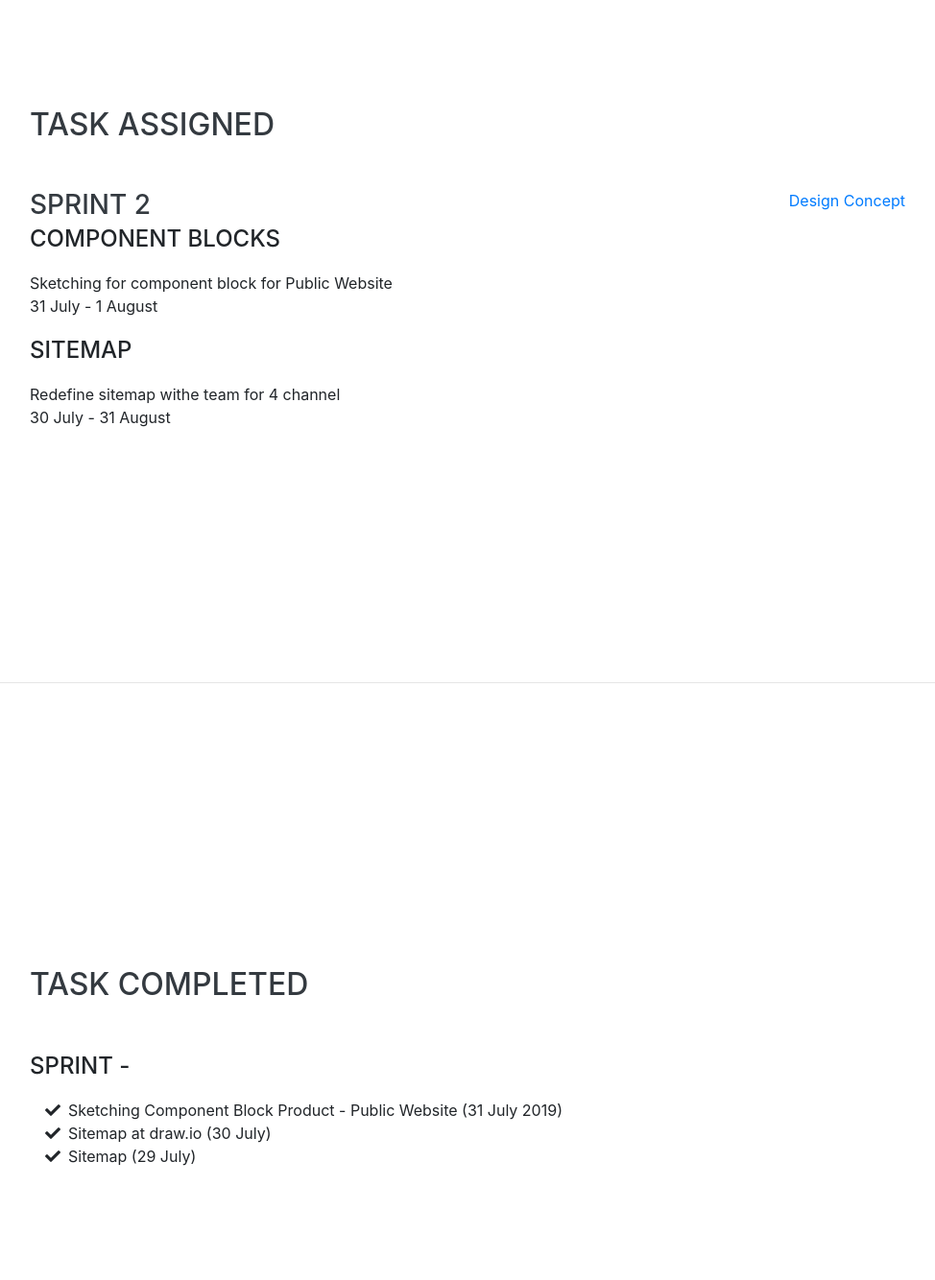
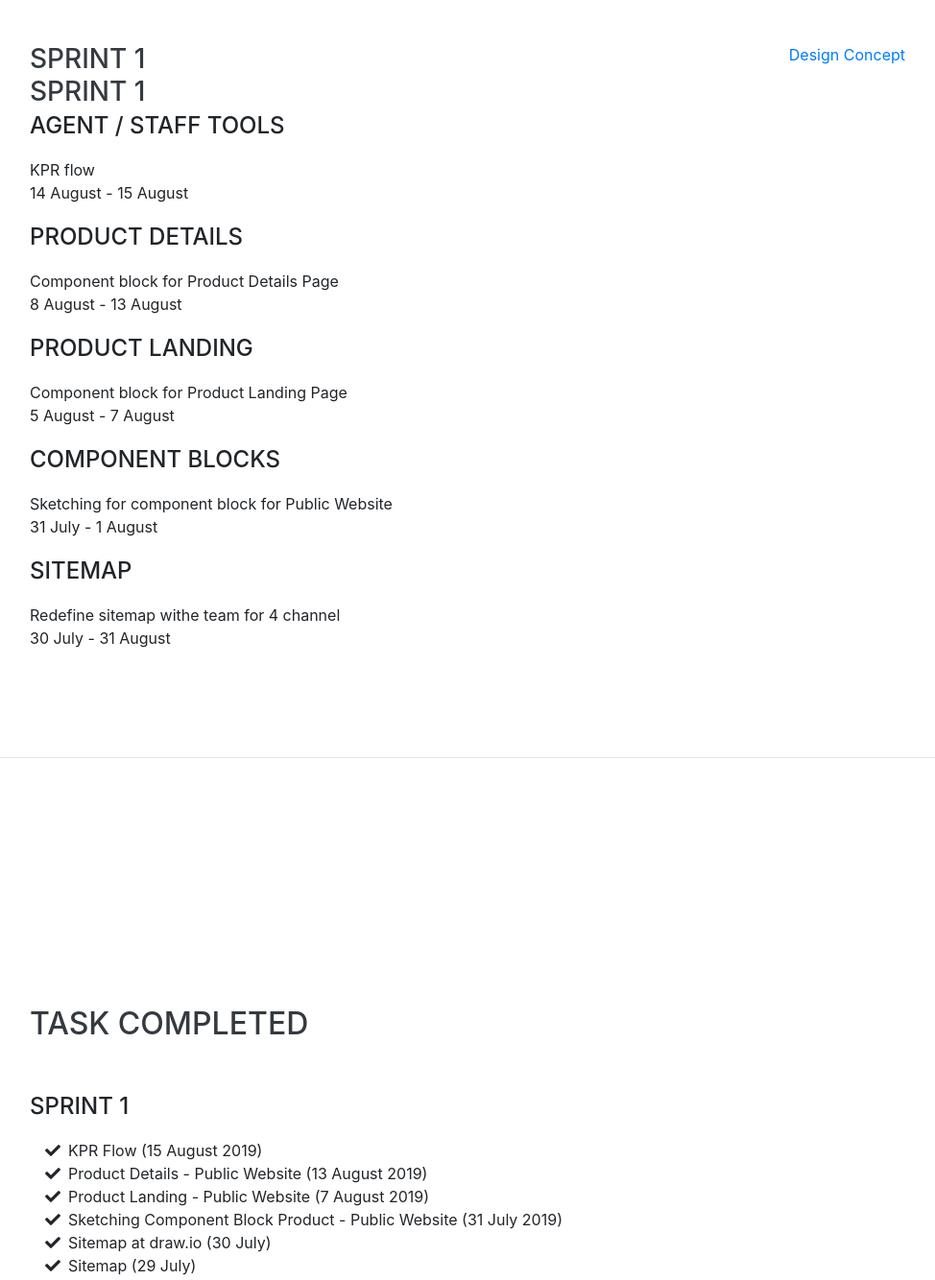
Before and after one commit to luckydhandy/luckydhandy.github.io, a website with bundled scripts: page index.html in a window 1280 px wide. Shown: the part 1691-3025 px from the top of the page at 96% size, without its empty margins (289-1263 px from the left). Built offline with nearby package versions, Linux system fonts and the light colour scheme; a web font is replaced by a local one.

Commit message:
Update index.html

```diff
--- a/index.html
+++ b/index.html
@@ -87,7 +87,7 @@
             <p>Sprint -</p>
           </div>
           <div class="resume-date text-md-right">
-            <span class="text-primary">1 August 2019</span>
+            <span class="text-primary">15 August 2019</span>
           </div>
         </div>
       </div>
@@ -100,7 +100,17 @@
         <h2 class="mb-5">Task Assigned</h2>
         <div class="resume-item d-flex flex-column flex-md-row justify-content-between mb-5">
           <div class="resume-content">
-            <h3 class="mb-0">Sprint 2</h3>
+            <h3 class="mb-0">Sprint 1</h3>
+               <h3 class="mb-0">Sprint 1</h3>
+              <div class="subheading mb-3">Agent / Staff Tools</div>
+            <div>KPR flow</div>
+            <p>14 August - 15 August</p>
+              <div class="subheading mb-3">Product Details</div>
+            <div>Component block for Product Details Page</div>
+            <p>8 August - 13 August</p>
+               <div class="subheading mb-3">Product Landing</div>
+            <div>Component block for Product Landing Page</div>
+            <p>5 August - 7 August</p>
             <div class="subheading mb-3">Component Blocks</div>
             <div>Sketching for component block for Public Website</div>
             <p>31 July - 1 August</p>
@@ -120,8 +130,17 @@
     <section class="resume-section p-3 p-lg-5 d-flex align-items-center" id="taskcompleted">
       <div class="w-100">
         <h2 class="mb-5">Task Completed</h2>
-        <div class="subheading mb-3">Sprint -</div>
+        <div class="subheading mb-3">Sprint 1</div>
         <ul class="fa-ul mb-0">
+             <li>
+            <i class="fa-li fa fa-check"></i>
+            KPR Flow (15 August 2019)</li>
+            <li>
+            <i class="fa-li fa fa-check"></i>
+            Product Details - Public Website (13 August 2019)</li>
+            <li>
+            <i class="fa-li fa fa-check"></i>
+            Product Landing - Public Website (7 August 2019)</li>
           <li>
             <i class="fa-li fa fa-check"></i>
             Sketching Component Block Product - Public Website (31 July 2019)</li>
@@ -140,7 +159,7 @@
 <section class="resume-section p-3 p-lg-5 d-flex align-items-center" id="planfornextday">
       <div class="w-100">
         <h2 class="mb-5">Plan for Next Day</h2>
-        <p>Component Blocks for Landing page product</p>
+        <p>Continou to Agent / Staff Tools and Prototyping ? </p>
         <p class="mb-0">-</p>
       </div>
     </section>
@@ -165,7 +184,7 @@
         <ul class="fa-ul mb-0">
           <li>
             <i class="fa-li fa fa-heart text-warning"></i>
-            Thanks Panin Team Gilroy, Jessica, Fajar, Stella, Obet. Good Job for Vincent, thank you (you make the design come true in the last sprint of ours)</li>
+            Thanks Panin Team Gilroy, Jessica, Fajar, Stella, Obet, Intan and Talita.</li>
         </ul>
       </div>
     </section>
```
